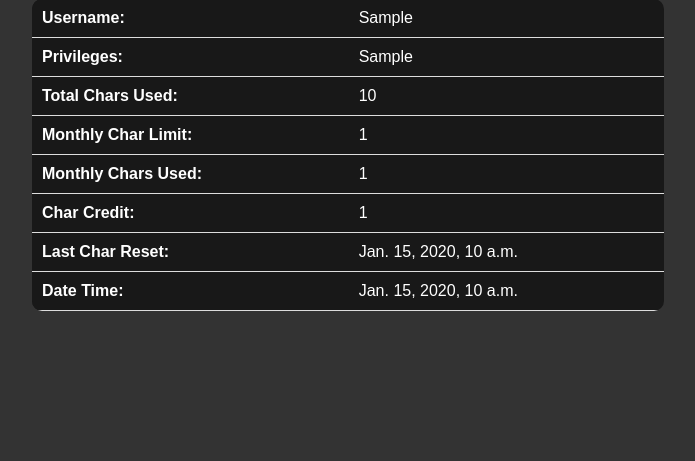
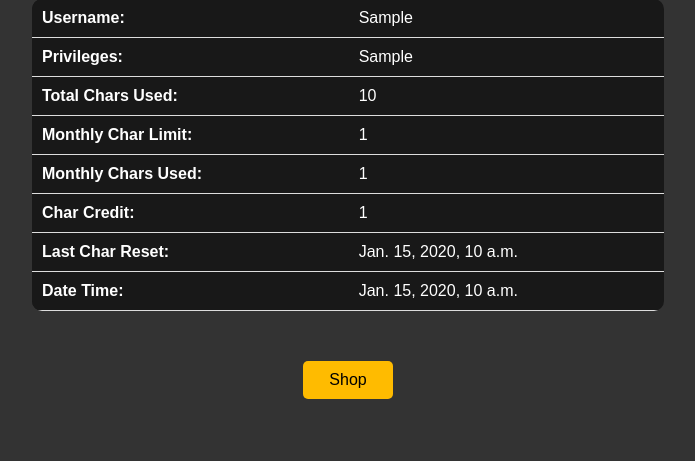
Before and after one commit to Ferdinand737/parrot-site, a Django app: page /user_page/1/ in a window 1280 px wide. Shown: the part 81-542 px from the top of the page, without its empty margins (292-987 px from the left). Run offline with Django 4.2, Linux system fonts and the light colour scheme; a user stored in the database is signed in; tables that the repository leaves empty hold one stand-in row (values such as "Sample post").

Commit message:
started on shop page

```diff
--- a/parrotsite/discordlogin/templates/discordlogin/user.html
+++ b/parrotsite/discordlogin/templates/discordlogin/user.html
@@ -30,6 +30,16 @@
 
         th, tr {
             background-color: #181818;
+        }
+        .buy-button {
+            display: block;
+            margin-top: 50px;
+            padding: 10px 20px;
+            background-color: #ffbb00;
+            color: #000;
+            text-decoration: none;
+            border-radius: 5px;
+            width: 50px;
         }
     </style>
     <link rel="icon" href="{% static 'images/favicon.ico' %}">
@@ -70,5 +80,8 @@
             <td>{{ user.date_time }}</td>
         </tr>
     </table>
+    <center>
+        <a class="buy-button" href="/shop/">Shop</a>
+    </center>
 </body>
 </html>
--- a/parrotsite/parrotsite/settings.py
+++ b/parrotsite/parrotsite/settings.py
@@ -45,7 +45,8 @@ INSTALLED_APPS = [
     'django.contrib.sessions',
     'django.contrib.messages',
     'django.contrib.staticfiles',
-    'discordlogin.apps.DiscordloginConfig'
+    'discordlogin.apps.DiscordloginConfig',
+    'payments'
 ]
 
 MIDDLEWARE = [
--- a/parrotsite/parrotsite/urls.py
+++ b/parrotsite/parrotsite/urls.py
@@ -4,4 +4,5 @@ from django.urls import path, include
 urlpatterns = [
     path('admin/', admin.site.urls),
     path('', include('discordlogin.urls')),
+    path('shop/', include('payments.urls'))
 ]
--- /dev/null
+++ b/parrotsite/payments/urls.py
@@ -0,0 +1,7 @@
+from django.urls import path
+
+from . import views
+
+urlpatterns = [
+    path("", views.shop_page, name="shop_page"),
+]
--- a/parrotsite/payments/views.py
+++ b/parrotsite/payments/views.py
@@ -1,3 +1,4 @@
 from django.shortcuts import render
 
-# Create your views here.
+def shop_page(request):
+    return render(request,'payments/shop.html')
```
Also changed, not shown: parrotsite/payments/templates/payments/shop.html (added, +19 -0 lines), README.md.
